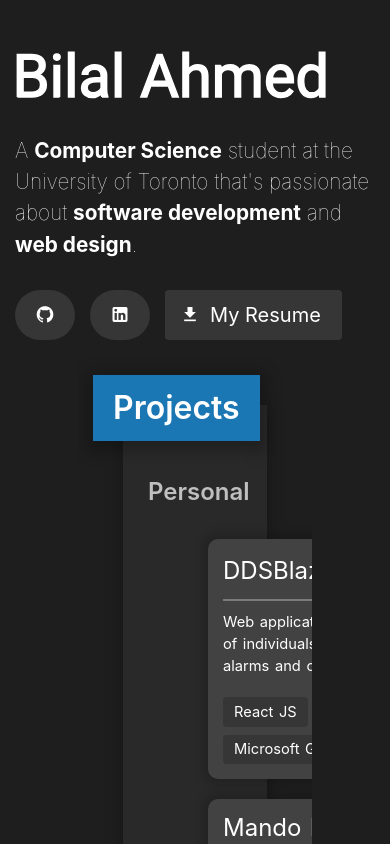
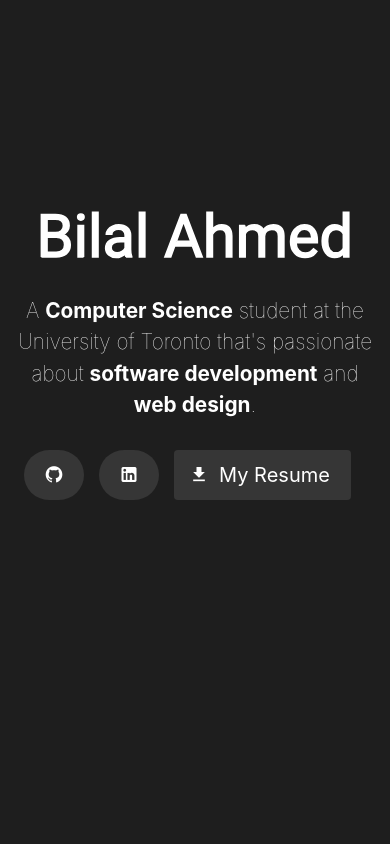
Before and after one commit to bill-ahmed/billahmed, a Vue app: page / in a window 390 px wide. Built offline with nearby package versions, Linux system fonts and the light colour scheme.

Commit message:
more responsive design

```diff
--- a/src/App.vue
+++ b/src/App.vue
@@ -1,9 +1,9 @@
 <template>
-  <div id="app">
+  <div id="app" class="nrow f-wrap">
     <div class="nrow grow space-around align-center f-wrap">
-      <div id="leftContainer" class="ncol grow-1 align-center">
+      <div id="leftContainer" class="ncol align-center">
         <transition appear name="slide-fade">
-          <div class="ncol align-center" id="tab-1-content">
+          <div class="ncol" id="tab-1-content">
             <div class="nrow">
               <AnimatedName/>
             </div>
@@ -43,7 +43,7 @@
             <div class=" card-title title is-h2"> Experience </div>
 
             <div class="ncol card-container">
-              <Projects/>
+              <Experience/>
             </div>
           </div>
         </div>
@@ -54,13 +54,15 @@
 
 <script lang="ts">
 import { Component, Vue } from 'vue-property-decorator';
+import AnimatedName from '@/components/AnimtedName.vue';
 import Projects from '@/components/Projects.vue';
-import AnimatedName from '@/components/AnimtedName.vue';
+import Experience from '@/components/Experience.vue';
 
 @Component({
   components: {
     Projects,
-    AnimatedName
+    AnimatedName,
+    Experience
   },
 })
 export default class App extends Vue {
@@ -113,15 +115,14 @@ export default class App extends Vue {
 #app {
   width: 100%;
 
-  display: flex;
-  flex-direction: column;
+  #leftContainer {
+    height: 100vh;
+    padding-top: 25vh;
+  }
 
   #rightContent {
-    height: 95vh;
-    max-width: 60vw;
-
-    overflow-y: scroll;
-    padding: 0 45px;
+    max-width: 1080px;
+    padding: 25px 40px;
   }
 
   .card-outer-container {
@@ -139,8 +140,6 @@ export default class App extends Vue {
       top: -30px;
       left: -30px;
 
-      border-top: #1B76B4;
-
       border: solid 5px #1B76B4;
 
       box-shadow: 0px 4px 15px 6px rgba(0, 0, 0, 0.25);
@@ -149,14 +148,12 @@ export default class App extends Vue {
 
   .card-container {
     background-color: #292929;
-    // border-radius: 15px;
+    border-radius: 7px;
 
     box-shadow: 0px 4px 15px 2px rgba(0, 0, 0, 0.25);
   }
 
   #tab-1-content {
-    height: 100%;
-    justify-content: center;
     align-items: flex-start;
 
     padding: 15px;
@@ -231,4 +228,35 @@ export default class App extends Vue {
     padding-top: 10px;
   }
 }
+
+@media only screen and (max-width: 500px) {
+  #app {
+    .card-title {
+      left: -10px;
+    }
+
+    #rightContent {
+      padding: 25px 15px;
+    }
+  }
+}
+
+@media only screen and (max-width: 900px) {
+  #app {
+    #leftContainer {
+      height: 100vh;
+      justify-content: center;
+
+      padding-top: 0;
+      padding-bottom: 20vh;
+
+      #tab-1-content {
+        align-items: center;
+        text-align: center;
+
+        #social_links { justify-content: center; }
+      }
+    }
+  }
+}
 </style>
--- /dev/null
+++ b/src/components/Experience.vue
@@ -0,0 +1,21 @@
+<template>
+  <div class="experience-container grow">
+    <br/>
+
+    <h4> Coming soon! </h4>
+  </div>
+</template>
+
+<script>
+export default {
+  data() {
+    return { };
+  }
+}
+</script>
+
+<style scoped>
+.experience-container {
+  padding: 25px;
+}
+</style>
--- a/src/components/Projects.vue
+++ b/src/components/Projects.vue
@@ -47,8 +47,7 @@ export default {
 <style scoped lang="scss">
 .projects-container {
   padding: 25px;
-  /* width: 85%; */
-  min-width: 420px;
+  // min-width: 420px;
 
   .project-title {
     color: rgba(255, 255, 255, 0.7);
--- a/src/components/shared/ProjectTile.vue
+++ b/src/components/shared/ProjectTile.vue
@@ -63,4 +63,10 @@ export default {
 
   overflow-y: scroll;
 }
+
+@media only screen and (max-width: 680px) {
+  .project-tile-container {
+    width: 100%;
+  }
+}
 </style>
```
